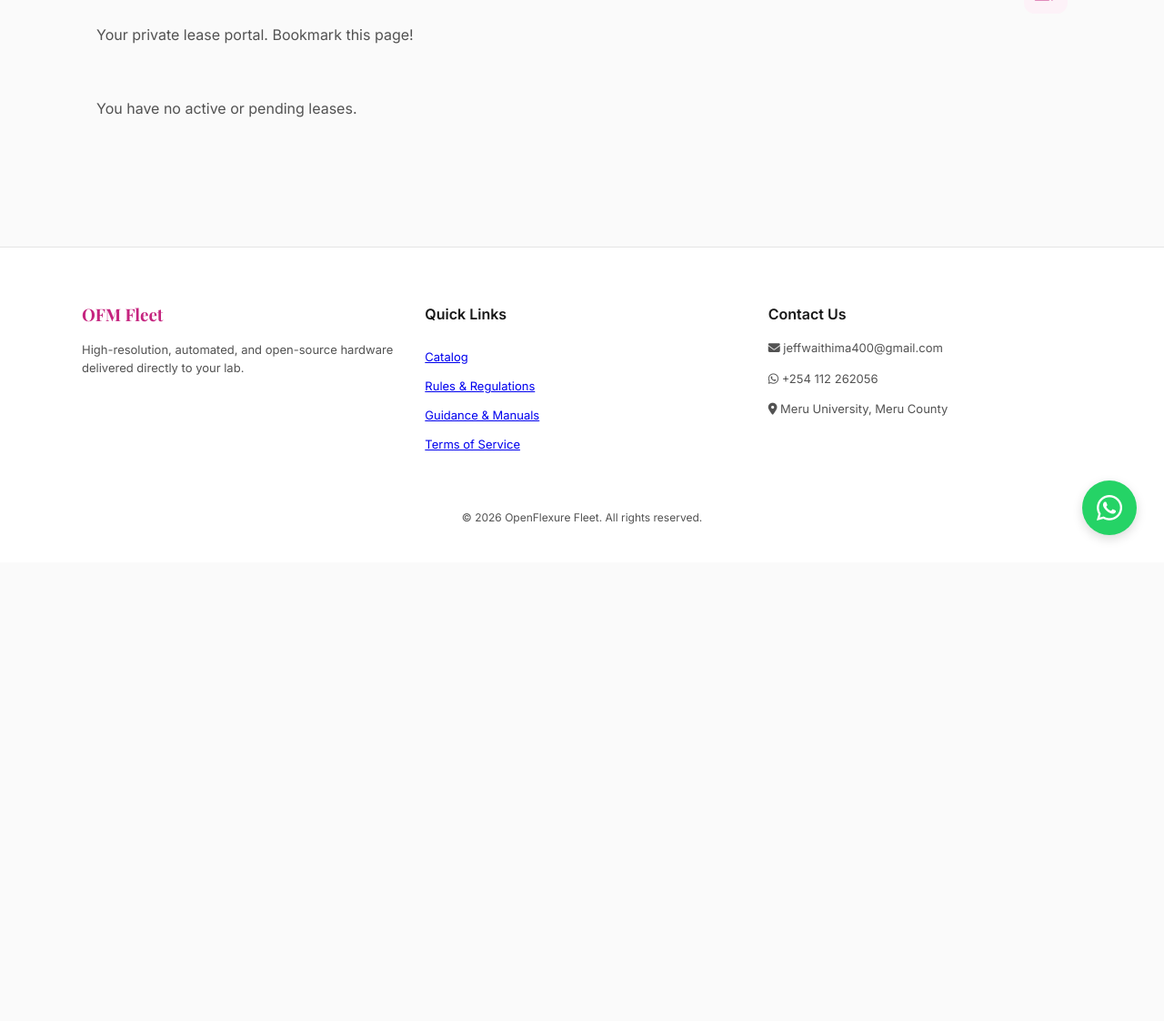
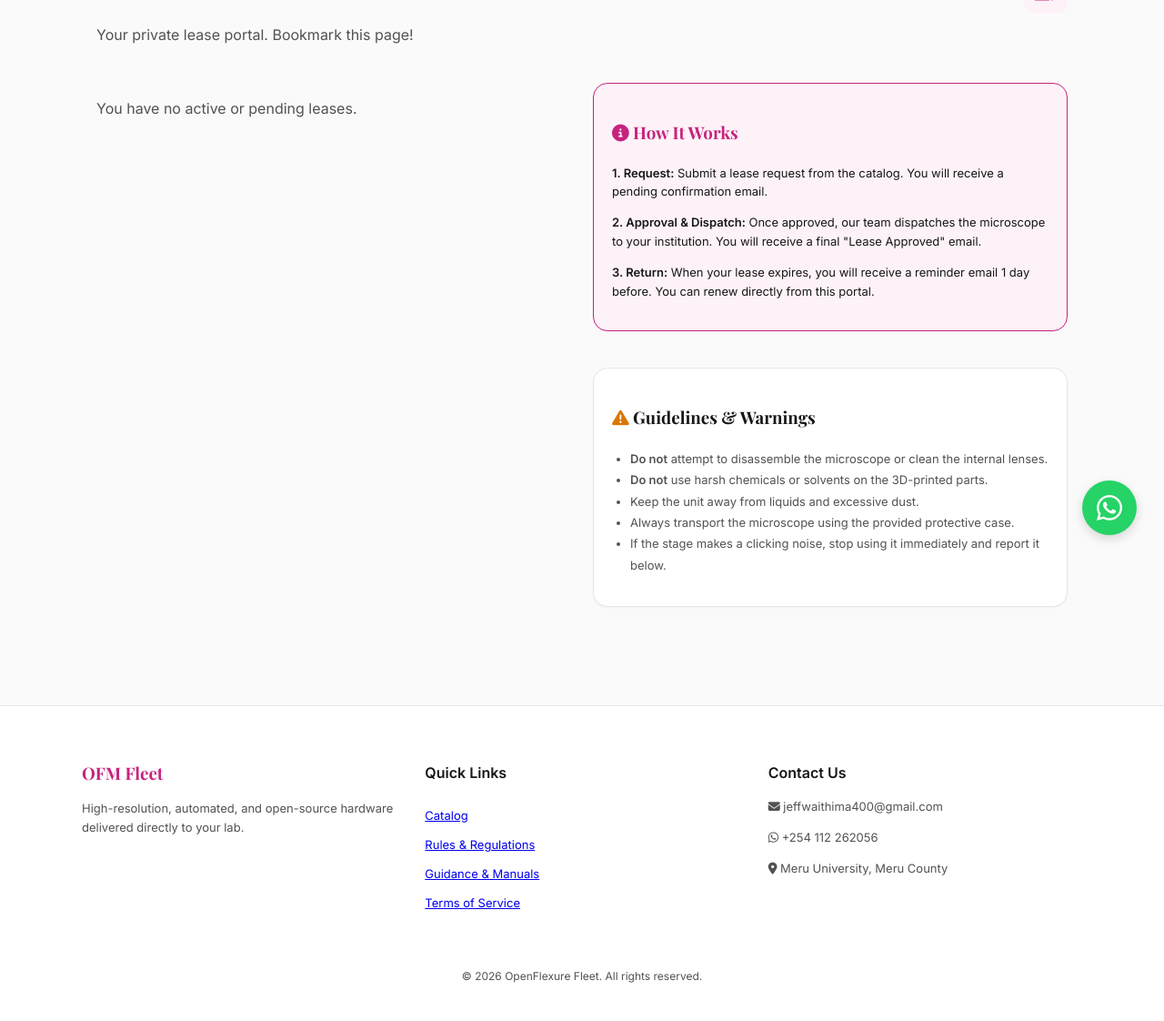
Before and after one commit to Waithima/ofm-fleet, a Flask app: template templates/client_portal.html in a window 1280 px wide. Shown: the part 182-1304 px from the top of the page at 91% size. Before the commit the page ends 774 px from the top, so only its background shows below. Run offline with Flask 3, Linux system fonts and the light colour scheme; the template is opened without the code that fills it, so the values that code supplies are empty; some libraries are stand-ins or nearby versions.

Commit message:
Add instructions, warnings, and fix form spacing

```diff
--- a/templates/client_portal.html
+++ b/templates/client_portal.html
@@ -9,6 +9,8 @@
 </div>
 
 <div class="grid-2">
+  <!-- LEFT COLUMN: Your Leases -->
+  <div class="stack">
     {% for l in leases %}
     <div class="card hover-lift">
       <div class="row-between mb-4">
@@ -20,17 +22,17 @@
       {% if l.status == 'ACTIVE' %}
         <div class="card p-0" style="background: var(--gray-50); padding: 16px; border: none; margin-bottom: 24px;">
           <div class="live-row" style="padding-top: 0;">
-          <span>Lease Start</span>
+            <span class="muted">Lease Start</span>
             <span>{{ l.start_date[:10] }}</span>
           </div>
           <div class="live-row" style="padding-bottom: 0;">
-          <span>Expires</span>
+            <span class="muted">Expires</span>
             <strong style="color: var(--pink);">{{ l.end_date[:10] }}</strong>
           </div>
         </div>
 
-      <h4 class="mb-2" style="font-family: var(--font-body); font-size: 14px;">Report a Malfunction</h4>
-      <form onsubmit="reportIssue(event, {{ l.unit_id }}, {{ client.id }})">
+        <h4 class="mb-2" style="font-family: var(--font-body); font-size: 15px;">Report a Malfunction</h4>
+        <form onsubmit="reportIssue(event, {{ l.unit_id }}, {{ client.id }})" style="margin-top: 12px;">
           <select id="cat-{{ l.unit_id }}" class="input mb-2">
             <option value="stage">Stage / Movement</option>
             <option value="focus">Focus / Optics</option>
@@ -38,13 +40,15 @@
             <option value="physical">Physical Damage</option>
             <option value="other">Other (Describe below)</option>
           </select>
-        <textarea id="desc-{{ l.unit_id }}" class="input mb-2" rows="3" placeholder="Describe the issue you are experiencing..." required></textarea>
-        <button type="submit" class="btn btn-danger btn-sm" style="width: 100%;">Submit Issue</button>
+          <textarea id="desc-{{ l.unit_id }}" class="input mb-4" rows="3" placeholder="Describe the issue you are experiencing..." required></textarea>
+
+          <!-- Added proper spacing here -->
+          <button type="submit" class="btn btn-danger" style="width: 100%; margin-top: 8px;">Submit Issue</button>
         </form>
 
       {% elif l.status == 'PENDING' %}
         <div class="alert alert-error" style="background: #fef3c7; color: #92400e; margin: 0;">
-        <i class="fa-solid fa-clock"></i> Awaiting admin approval.
+          <i class="fa-solid fa-clock"></i> Awaiting admin approval. We will email you once dispatched.
         </div>
       {% elif l.status == 'COMPLETED' %}
         <div class="alert alert-success" style="background: #d1fae5; color: #065f46; margin: 0;">
@@ -55,6 +59,28 @@
     {% else %}
     <p class="muted">You have no active or pending leases.</p>
     {% endfor %}
+  </div>
+
+  <!-- RIGHT COLUMN: Instructions & Guides -->
+  <div class="stack">
+    <div class="card" style="background: var(--pink-light); border-color: var(--pink);">
+      <h3 class="text-pink mb-2"><i class="fa-solid fa-circle-info"></i> How It Works</h3>
+      <p class="small mb-2"><strong>1. Request:</strong> Submit a lease request from the catalog. You will receive a pending confirmation email.</p>
+      <p class="small mb-2"><strong>2. Approval & Dispatch:</strong> Once approved, our team dispatches the microscope to your institution. You will receive a final "Lease Approved" email.</p>
+      <p class="small mb-2"><strong>3. Return:</strong> When your lease expires, you will receive a reminder email 1 day before. You can renew directly from this portal.</p>
+    </div>
+
+    <div class="card">
+      <h3 class="mb-2"><i class="fa-solid fa-triangle-exclamation" style="color: #d97706;"></i> Guidelines & Warnings</h3>
+      <ul class="small" style="padding-left: 20px; line-height: 1.8; color: var(--gray-600);">
+        <li><strong>Do not</strong> attempt to disassemble the microscope or clean the internal lenses.</li>
+        <li><strong>Do not</strong> use harsh chemicals or solvents on the 3D-printed parts.</li>
+        <li>Keep the unit away from liquids and excessive dust.</li>
+        <li>Always transport the microscope using the provided protective case.</li>
+        <li>If the stage makes a clicking noise, stop using it immediately and report it below.</li>
+      </ul>
+    </div>
+  </div>
 </div>
 
 <script>
```
Lines whose indentation alone changed are shown as unchanged.
